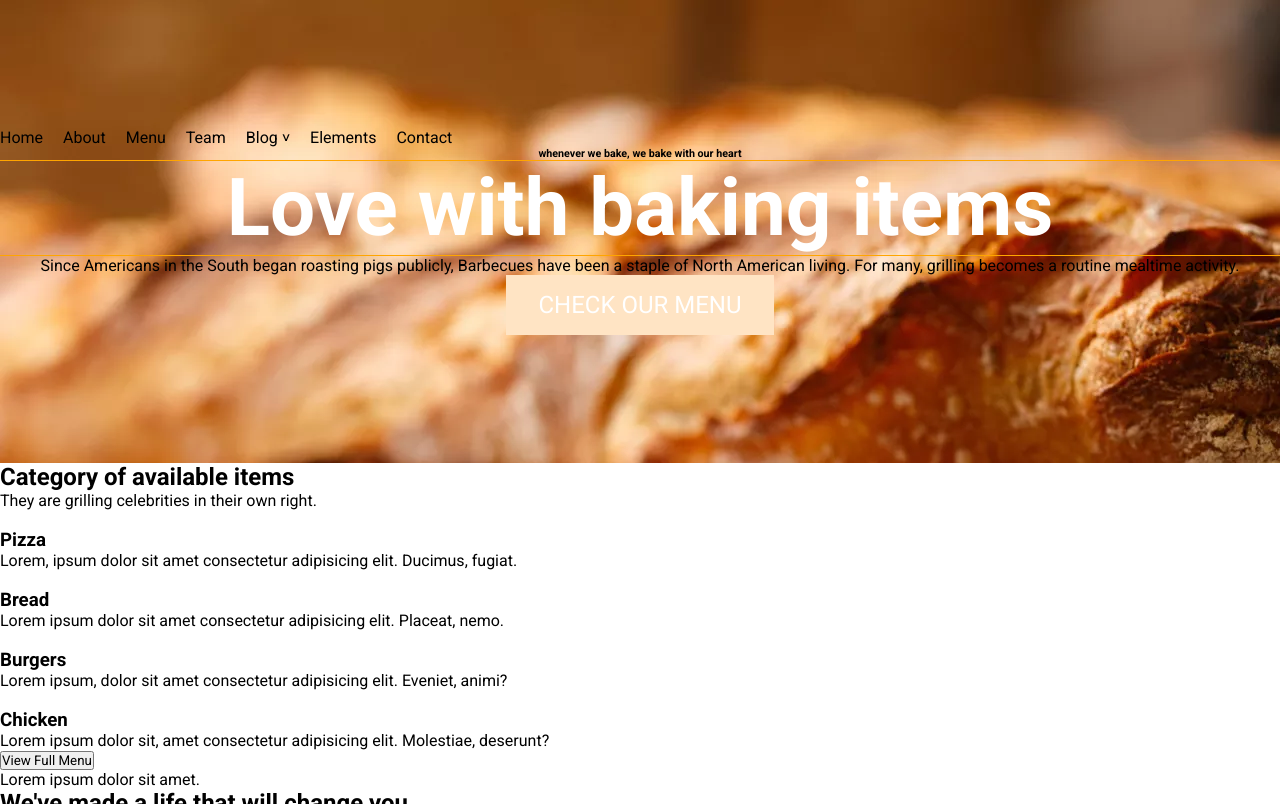
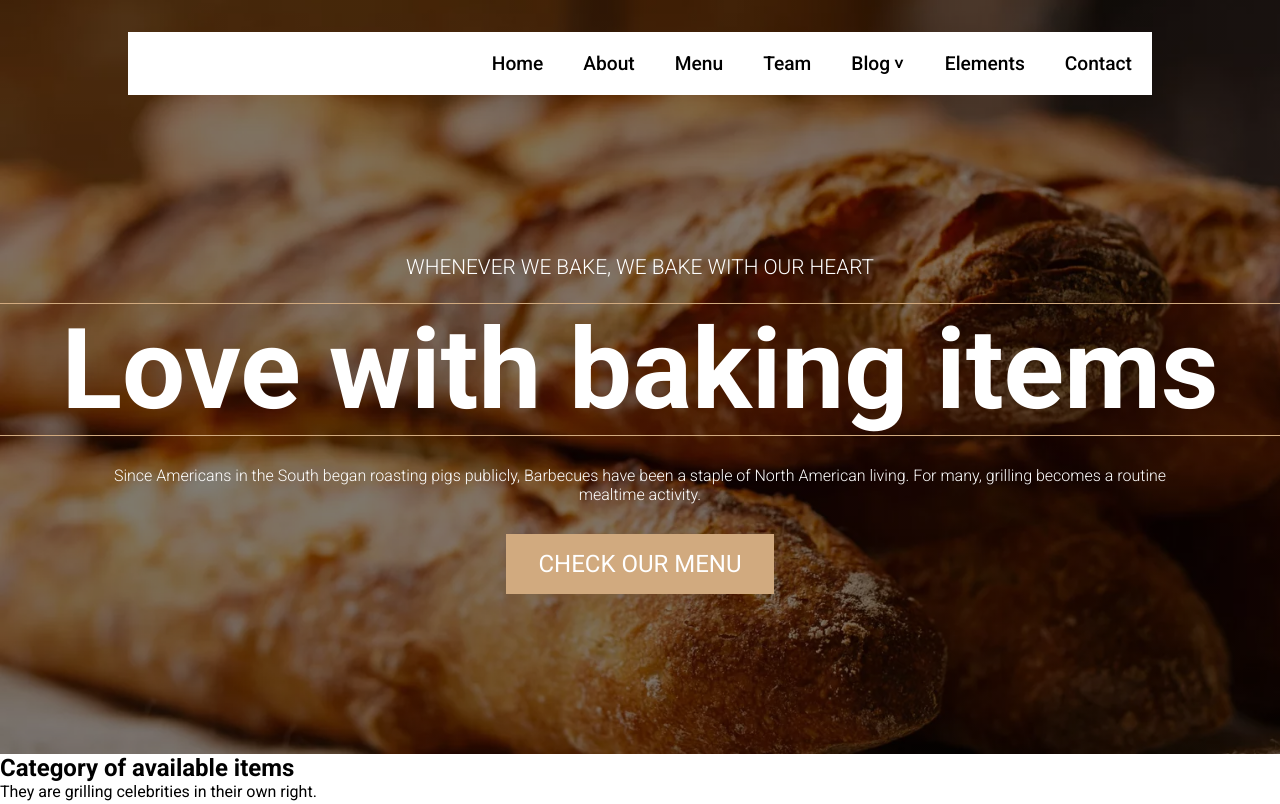
Before and after one commit to RabbitFactory/E-coms-site, a plain HTML site: page index.html in a window 1280 px wide. Shown: the top 804 px of the page. Drawn offline with Linux system fonts and the light colour scheme.

Commit message:
header done

```diff
--- a/index.html
+++ b/index.html
@@ -9,13 +9,14 @@
 </head>
 <body>
     <header>
+        <div class="nav_box">
             <nav>
                 <ul>
                     <li>Home</li>
                     <li>About</li>
                     <li>Menu</li>
                     <li>Team</li>
-                <li>Blog <span class="dropdown_icon"> &gt; </span>
+                    <li class="drop_down_box">Blog <span class="dropdown_icon"> &gt; </span>
                     <ul class="drop_down">
                         <li>First Blog</li>
                         <li>Second Blog</li>
@@ -26,6 +27,7 @@
                     <li>Contact</li>
                 </ul>
             </nav>
+        </div>
         <h6>
             whenever we bake, we bake with our heart
         </h6>
--- a/style.css
+++ b/style.css
@@ -7,41 +7,99 @@
 }
 
 header {
-    background-image: url("img/bread_long.jpg");
+    background-image:linear-gradient(rgba(0, 0, 0, 0.5), rgba(0, 0, 0, 0.5)), url("img/bread_long.jpg");
     text-align: center;
-    padding: 8rem 0;
+    padding: 2rem 0;
+    background-repeat: no-repeat;
+    background-size: cover;
 }
 
 header h1 {
     color: white;
-    font-size: 5rem;
-    border-top: 1px solid orange;
-    border-bottom: 1px solid orange;
+    font-size: 7rem;
+    border-top: 1px solid #D1AA7F;
+    border-bottom: 1px solid #D1AA7F;
+    margin: 20px auto;
+    width: 80rem;
 }
 
 header button {
     color: white;
-    background-color: bisque;
+    background-color: #D1AA7F;
     border: 0;
     padding: 1rem 2rem;
     font-size: 1.5rem;
     text-transform: uppercase;
-
+    margin-bottom: 8rem;
+    cursor: pointer;
 }
-
+header h6 {
+    font-weight: 300;
+    font-size: 1.3rem;
+    margin-bottom: 1.5rem;
+    text-transform: uppercase;
+}
+header h6 , header h1 , header p
+{
+    color: white;
+}
+header p {
+    font-weight: 300;
+    max-width: 70rem;
+    margin: 30px auto;
+}
 header nav > ul
 {
     display: flex;
     list-style: none;
-    gap: 20px;
+    /* gap: 30px; */
 }
-
+header nav ul li {
+    cursor: pointer;
+    padding: 20px 20px;
+}
+header nav ul li:hover {
+    background-color: #ece1d4;
+}
 .drop_down
 {
     display: none;
 }
-
+nav > ul {
+    position: relative;
+}
+.drop_down_box:hover .drop_down{
+    display: flex;
+    flex-direction: column;
+    position: absolute;
+    justify-content: start;
+    align-items: start;
+    /* gap: 20px; */
+    list-style: none;
+    /* padding-top: 20px; */
+    background-color: white;
+    /* padding: 10px 10px; */
+    top: 64px;
+}
+.drop_down_box:hover {
+    background-color: #ece1d4;
+}
 .dropdown_icon {
     display: inline-block;
     transform: rotate(90deg);
 }
+
+nav {
+    background-color: white;
+    /* padding: 24px; */
+    display: flex;
+    justify-content: end;
+    max-width: 80%;
+    margin: 0 auto;
+    font-size: 1.2rem;
+    font-weight: 500;
+
+}
+.nav_box {
+  margin-bottom: 10rem;
+}
```
Lines whose indentation alone changed are shown as unchanged.
